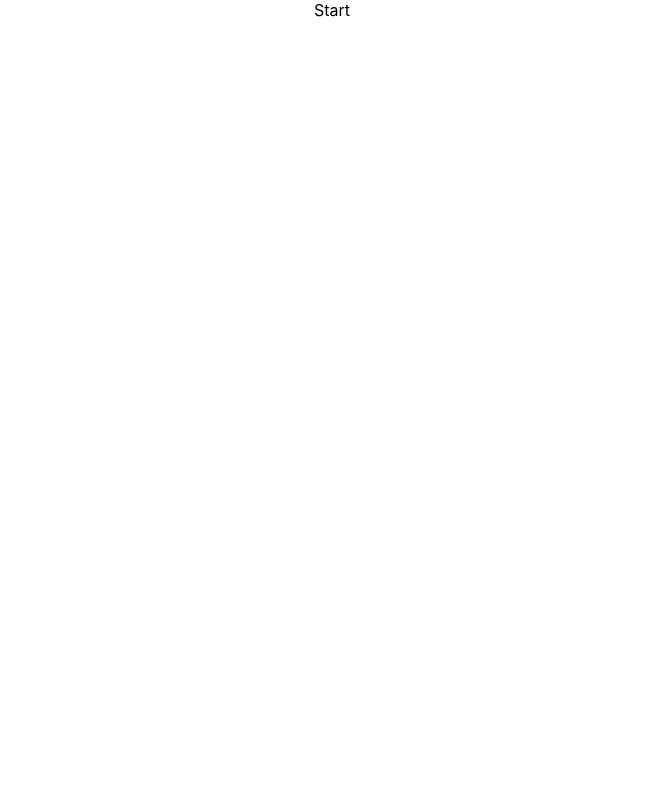
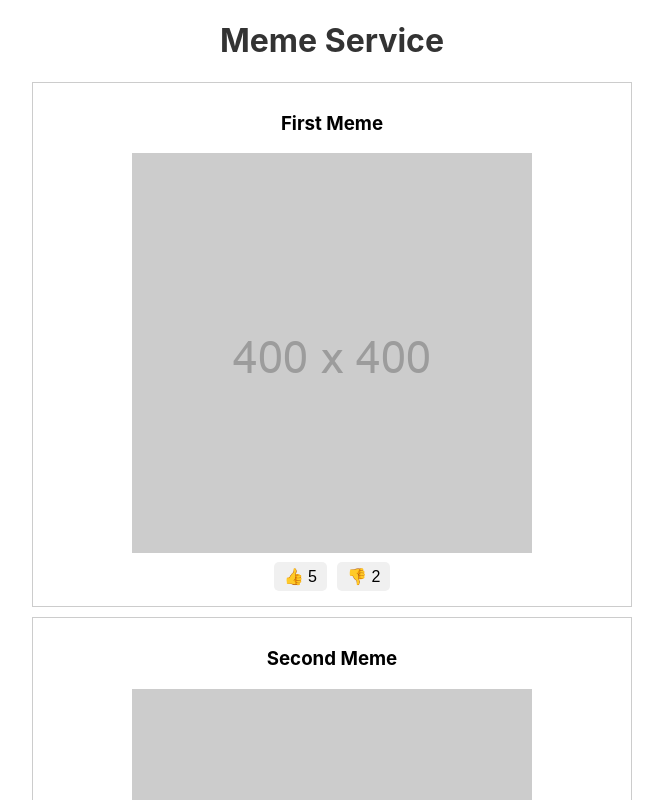
Before and after one commit to zinit/mem-serwis, a React (Create React App) app: page / in a window 1280 px wide. Shown: the top 800 px of the page, without its empty margins (308-971 px from the left). Built offline with nearby package versions, Linux system fonts and the light colour scheme.

Commit message:
simple meme list

```diff
--- /dev/null
+++ b/public/memes.json
@@ -0,0 +1,23 @@
+[
+  {
+    "id": 1,
+    "title": "First Meme",
+    "upvotes": 5,
+    "downvotes": 2,
+    "image": "/400.png"
+  },
+  {
+    "id": 2,
+    "title": "Second Meme",
+    "upvotes": 10,
+    "downvotes": 1,
+    "image": "/400.png"
+  },
+  {
+    "id": 3,
+    "title": "Third Meme",
+    "upvotes": 3,
+    "downvotes": 7,
+    "image": "/400.png"
+  }
+]
--- a/src/App.css
+++ b/src/App.css
@@ -1,3 +1,9 @@
-.App {
+.container {
+  max-width: 600px;
+  margin: 0 auto;
   text-align: center;
 }
+
+h1 {
+  color: #333;
+}
--- a/src/App.js
+++ b/src/App.js
@@ -1,10 +1,23 @@
-import logo from './logo.svg';
-import './App.css';
+import React, { useEffect, useState } from "react";
+import Meme from "./components/Meme";
+import { fetchMemes } from './api/MemeApi';
+import "./App.css";
 
 function App() {
+  const [memes, setMemes] = useState([]);
+
+  useEffect(() => {
+    fetchMemes()
+      .then((data) => setMemes(data))
+      .catch((err) => console.error('Failed to fetch memes:', err));
+  }, []);
+
   return (
-    <div className="App">
-      Start
+    <div className="container">
+      <h1>Meme Service</h1>
+      {memes.map((meme) => (
+        <Meme key={meme.id} meme={meme} />
+      ))}
     </div>
   );
 }
--- /dev/null
+++ b/src/api/MemeApi.js
@@ -0,0 +1,12 @@
+export const fetchMemes = async () => {
+  try {
+    const response = await fetch("/memes.json");
+    if (!response.ok) {
+      throw new Error(`HTTP error! Status: ${response.status}`);
+    }
+    return await response.json();
+  } catch (error) {
+    console.error("Error fetching memes:", error);
+    throw error;
+  }
+};
--- /dev/null
+++ b/src/components/Meme.css
@@ -0,0 +1,26 @@
+.meme {
+  border: 1px solid #ccc;
+  margin: 10px 0;
+  padding: 10px;
+  text-align: center;
+}
+
+.meme img {
+  max-width: 100%;
+  height: auto;
+}
+
+.meme button {
+  margin: 5px;
+  padding: 5px 10px;
+  font-size: 16px;
+  cursor: pointer;
+  border: none;
+  background-color: #f0f0f0;
+  border-radius: 5px;
+  transition: background-color 0.3s ease;
+}
+
+.meme button:hover {
+  background-color: #ddd;
+}
--- /dev/null
+++ b/src/components/Meme.js
@@ -0,0 +1,28 @@
+import React, { useState } from "react";
+import './Meme.css';
+
+export default function Meme({ meme }) {
+  const [votes, setVotes] = useState({
+    upvotes: meme.upvotes,
+    downvotes: meme.downvotes,
+  });
+
+  const handleUpvote = () => {
+    setVotes((prev) => ({ ...prev, upvotes: prev.upvotes + 1 }));
+  };
+
+  const handleDownvote = () => {
+    setVotes((prev) => ({ ...prev, downvotes: prev.downvotes + 1 }));
+  };
+
+  return (
+    <div className="meme">
+      <h3>{meme.title}</h3>
+      <img src={meme.image} alt={meme.title} />
+      <div>
+        <button onClick={handleUpvote}>👍 {votes.upvotes}</button>
+        <button onClick={handleDownvote}>👎 {votes.downvotes}</button>
+      </div>
+    </div>
+  );
+};
```
Also changed, not shown: public/400.png (added).
